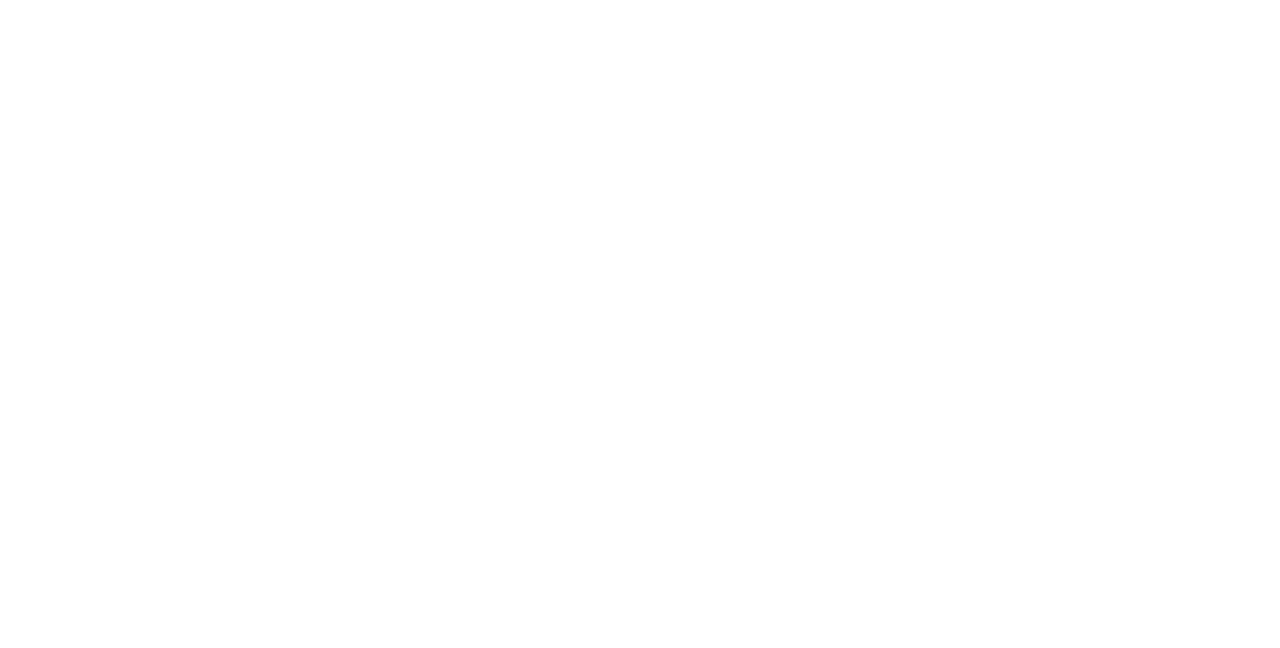
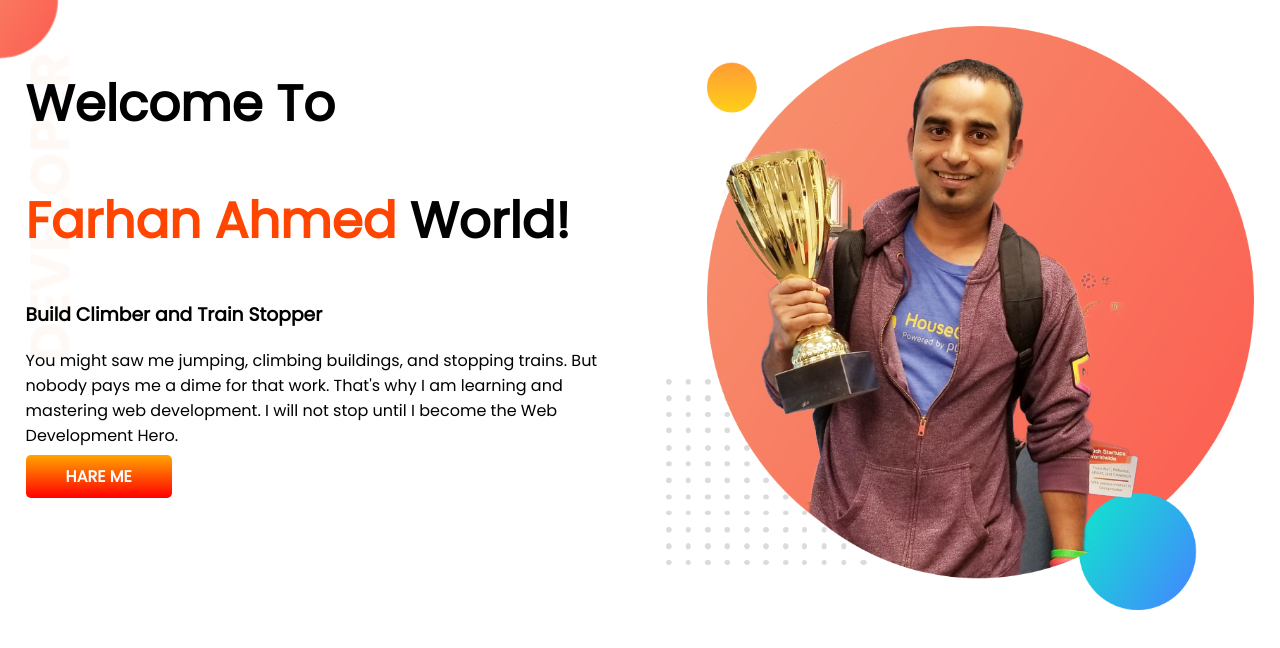
Before and after one commit to Farhanhkr/developer-portfolio-2, a plain HTML site: page index.html in a window 1280 px wide. Drawn offline with Linux system fonts and the light colour scheme.

Commit message:
top banner added

```diff
--- a/index.html
+++ b/index.html
@@ -5,9 +5,21 @@
     <meta http-equiv="X-UA-Compatible" content="IE=edge">
     <meta name="viewport" content="width=device-width, initial-scale=1.0">
     <title>farhan potfolio</title>
+    <link rel="preconnect" href="https://fonts.googleapis.com"><link rel="preconnect" href="https://fonts.gstatic.com" crossorigin><link href="https://fonts.googleapis.com/css2?family=Poppins&display=swap" rel="stylesheet">
     <link rel="stylesheet" href="style.css">
 </head>
 <body>
-
+   <section class="top-banner">
+    <div class="half-width">
+        <h1>Welcome To</h1>
+        <h1><span>Farhan Ahmed</span> World!</h1>
+        <h3>Build Climber and Train Stopper</h3>
+        <p>You might saw me jumping, climbing buildings, and stopping trains. But nobody pays me a dime for that work. That's why I am learning and mastering web development. I will not stop until I become the Web Development Hero.</p>
+        <a id="hare-me" target="_blank" href="https://farhanhkr.github.io/developer-portfolio/">HARE ME</a>
+    </div>
+    <div class="half-width">
+        <img src="images/jhankar.png" alt="">
+    </div>
+   </section>
 </body>
 </html>
--- a/style.css
+++ b/style.css
@@ -0,0 +1,33 @@
+body{
+    font-family: 'Poppins', sans-serif;
+    margin: 0;
+}
+h1{
+    font-size: 50px;
+}
+section{
+    display: flex;
+}
+.half-width{
+    width: 50%;
+    padding: 2%;
+}
+.half-width img{
+    width: 100%;
+}
+#hare-me{
+    text-decoration: none;
+    background-image: linear-gradient(orange, red);
+    color: white;
+    padding: 10px 40px;
+    border-radius: 5px;
+    font-weight: 700;
+}
+.top-banner{
+    background-image: url(images/top-banner.png);
+    background-repeat: no-repeat;
+
+}
+span{
+    color: orangered;
+}
```
Also changed, not shown: images/dream-bg.png (added), images/exp-bg.png (added), images/jhankar.png (added), images/jhankar2.png (added), images/my-bg.png (added), images/my-bg2.png (added), images/top-banner.png (added), 7 other files.
